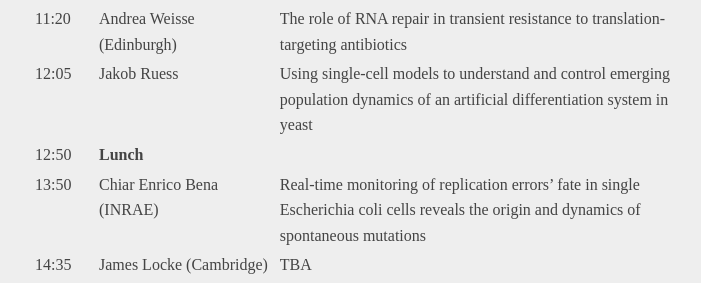
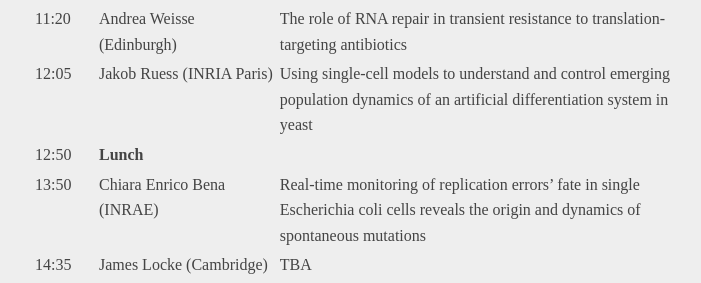
Before and after one commit to pthomaslab/pthomaslab.github.io, a plain HTML site: page cellulartrajectories/index.html in a window 1280 px wide. Shown: the part 1373-1656 px from the top of the page, without its empty margins (283-984 px from the left). Drawn offline with Linux system fonts and the light colour scheme.

Commit message:
typo and missing affiliation

```diff
--- a/cellulartrajectories/index.html
+++ b/cellulartrajectories/index.html
@@ -134,7 +134,7 @@
   </tr>
   <tr>
     <td>12:05</td>
-    <td class=speaker>Jakob Ruess</td>
+    <td class=speaker>Jakob Ruess (INRIA Paris)</td>
     <td>Using single-cell models to understand and control emerging population dynamics of an artificial differentiation system in yeast</td>
   </tr>
   <tr>
@@ -144,7 +144,7 @@
   </tr>
   <tr>
     <td>13:50</td>
-    <td class=speaker>Chiar	Enrico Bena (INRAE)</td>
+    <td class=speaker>Chiara	Enrico Bena (INRAE)</td>
     <td>Real-time monitoring of replication errors’ fate in single Escherichia coli cells reveals the origin and dynamics of spontaneous mutations</td>
   </tr>
   <tr>
```
